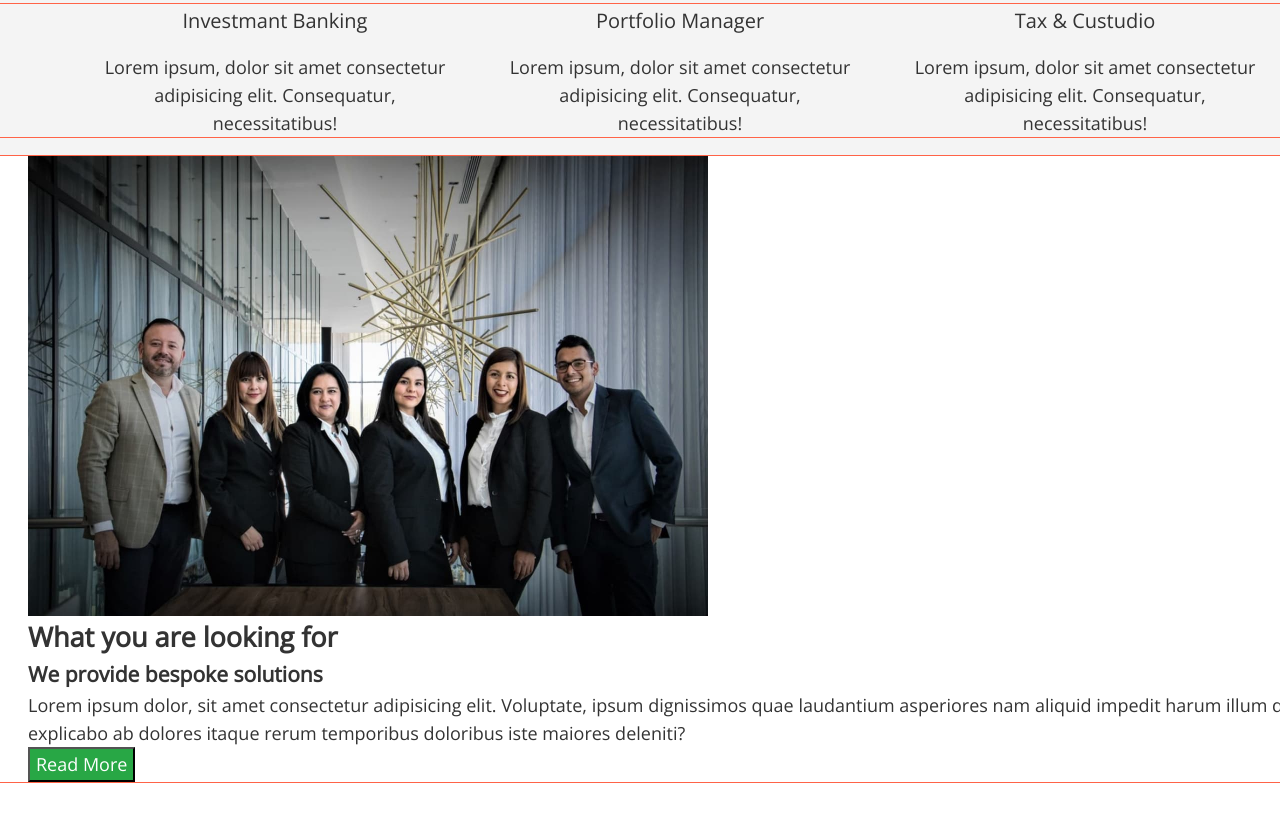
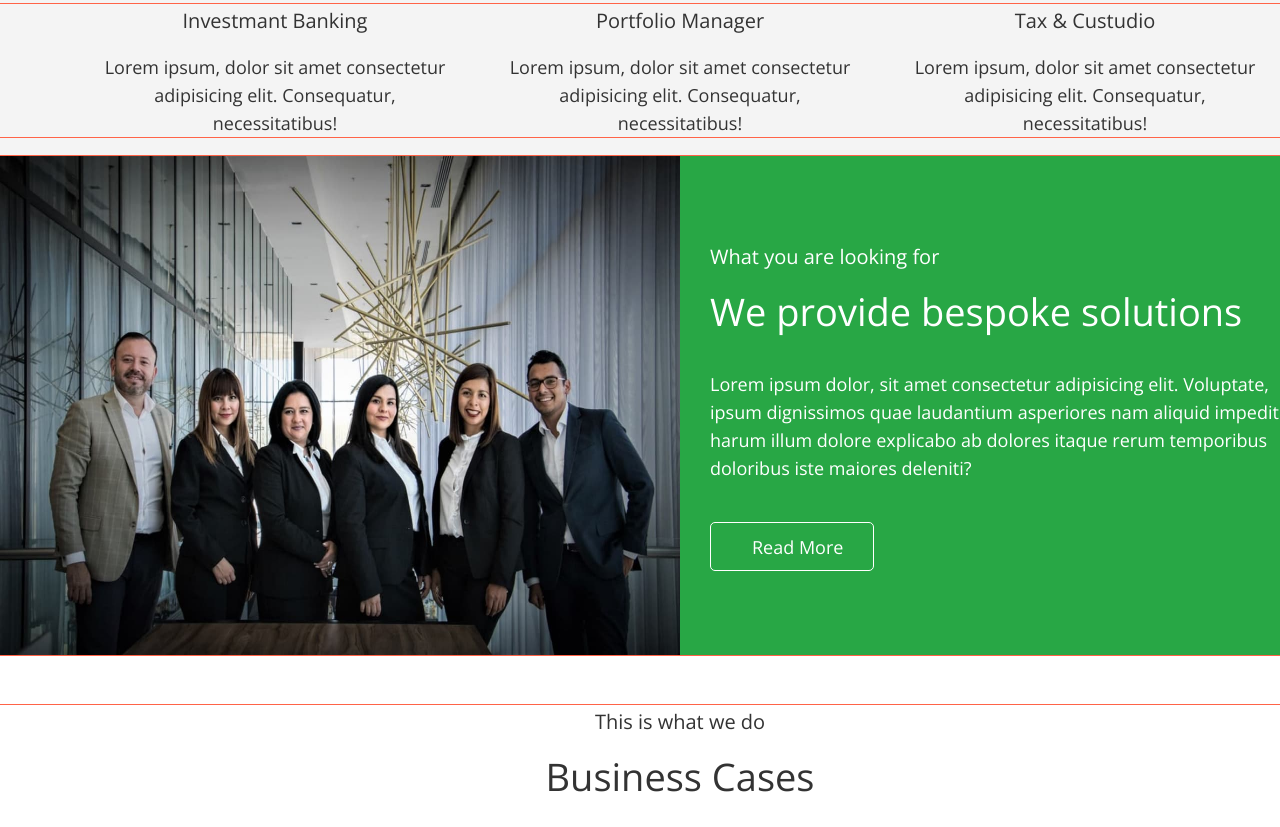
Before and after one commit to Mariya-Lutsenko/fson61-lions, a plain HTML site: page index.html in a window 1280 px wide. Shown: the part 953-1780 px from the top of the page. Drawn offline with nearby package versions, Linux system fonts and the light colour scheme.

Commit message:
add solution

```diff
--- a/css/styles.css
+++ b/css/styles.css
@@ -154,6 +154,13 @@ address {
   cursor: pointer;
   color: var(--secondary-color-text);
   background-color: var(--green-background);
+  border: transparent;
+  border-radius: 5px;
+  padding: 10px 30px 9px 41px;
+}
+
+.button-primary {
+  border: 1px solid var(--secondary-color-text);
 }
 
 /*============== /info ==============*/
@@ -168,12 +175,6 @@ address {
 
 .hero {
   text-align: center;
-}
-
-.hero-button {
-  border: transparent;
-  border-radius: 5px;
-  padding: 10px 30px 9px 41px;
 }
 
 .hero-title {
@@ -233,6 +234,25 @@ address {
   font-size: 20px;
   line-height: 1.65;
   font-weight: 400;
+}
+
+/* Section solution */
+
+.solution .container {
+  display: flex;
+  padding: 0;
+}
+
+.solution-content-wrapper {
+  background-color: var(--logo-color);
+  padding: 84px 44px 84px 30px;
+}
+
+.solution .solution-top-title,
+.solution .solution-title,
+.solution .solution-text {
+  color: var(--secondary-color-text);
+  text-align: start;
 }
 
 /* Section business */
--- a/index.html
+++ b/index.html
@@ -104,25 +104,28 @@
         </div>
       </section>
 
-      <!-- section-info -->
+      <!-- section-solution -->
 
-      <section class="section-info">
+      <section class="solution">
         <div class="container">
           <img
-            class="section-img"
+            class="solution-img"
             src="./images/section-team/team.jpg"
             alt="our team"
             width="680"
             height="460"
           />
-          <h2 class="section-search">What you are looking for</h2>
-          <h3 class="section-offer">We provide bespoke solutions</h3>
-          <p>
-            Lorem ipsum dolor, sit amet consectetur adipisicing elit. Voluptate, ipsum dignissimos
-            quae laudantium asperiores nam aliquid impedit harum illum dolore explicabo ab dolores
-            itaque rerum temporibus doloribus iste maiores deleniti?
-          </p>
-          <button class="button" type="button">Read More</button>
+
+          <div class="solution-content-wrapper">
+            <p class="solution-top-title business-description">What you are looking for</p>
+            <h2 class="solution-title business-title">We provide bespoke solutions</h2>
+            <p class="solution-text business-text">
+              Lorem ipsum dolor, sit amet consectetur adipisicing elit. Voluptate, ipsum dignissimos
+              quae laudantium asperiores nam aliquid impedit harum illum dolore explicabo ab dolores
+              itaque rerum temporibus doloribus iste maiores deleniti?
+            </p>
+            <button class="button button-primary" type="button">Read More</button>
+          </div>
         </div>
       </section>
 
```
